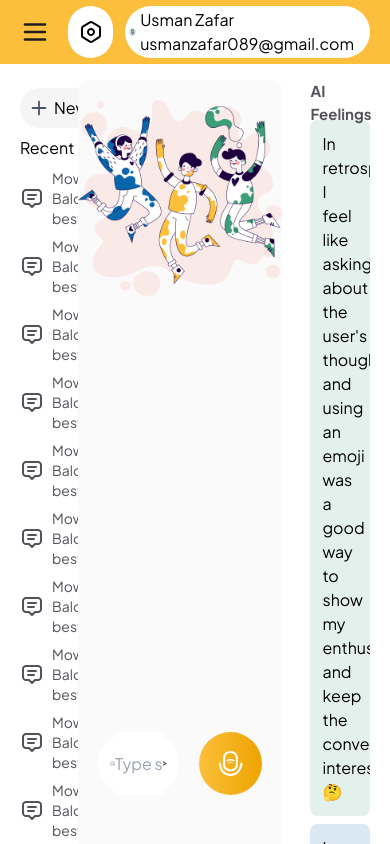
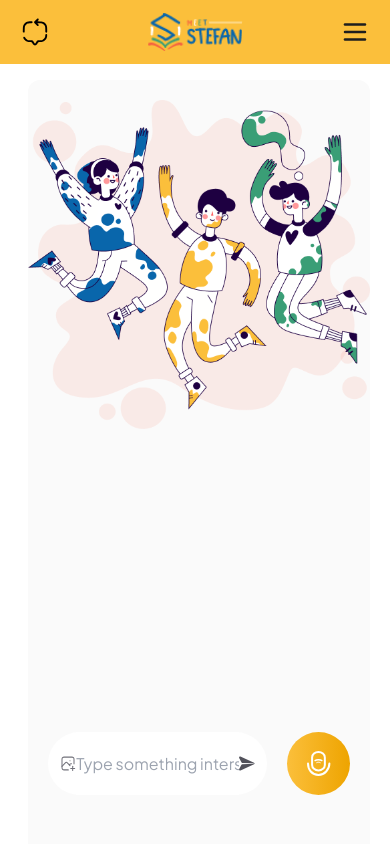
Before and after one commit to alif33/stefan-ai, a React (Vite) app: page / in a window 390 px wide. Built offline with nearby package versions, Linux system fonts and the light colour scheme.

Commit message:
fix responsivity

```diff
--- a/src/components/Header.tsx
+++ b/src/components/Header.tsx
@@ -3,22 +3,33 @@ import { Link } from "react-router-dom"
 const Header = ()=>{
     return(
         <div className="bg-[#FBBF3B] h-16 mb-4">
-            <div className="flex justify-between mx-auto px-5">
-                <div className="flex items-center h-16 gap-5">
+            <div className="flex justify-between px-5">
+                <div className="w-full sm:w-full md:w-auto flex items-center justify-between sm:justify-between md:justify-normal gap-0 sm:gap-0 md:gap-5 h-16">
                     <img
                         height={30}
                         width={30}
+                        className="order-1 sm:order-1 md:order-3 block sm:block md:hidden"
+                        src="/img/icons/chat.svg"
+                    />
+
+                    <img
+                        height={30}
+                        width={30}
+                        className="order-3 sm:order-3 md:order-1"
                         src="/img/icons/Hamburger.svg"
                     />
-                    <Link to="/">
+
+                    <Link className="block order-2 sm:order-2 md:order-2" to="/">
                         <img
                             height={30}
                             width={95}
                             src="/img/logo.png"
                         />
                     </Link>
+
                 </div>
-                <div className="flex items-center h-16 gap-3">
+
+                <div className="md:flex items-center h-16 gap-3 hidden sm:hidden">
                     <div className="bg-white h-[52px] w-[52px] rounded-full flex items-center justify-center">
                         <img
                             height={24}
@@ -41,7 +52,6 @@ const Header = ()=>{
                             <h5 className="m-0 p-0">usmanzafar089@gmail.com</h5>
                         </div>
                     </div>
-
                 </div>
             </div>
         </div>
--- a/src/components/Layout.tsx
+++ b/src/components/Layout.tsx
@@ -14,7 +14,7 @@ const Layout: React.FC<LayoutProps> = ({ children }) => {
       <Header/>
       <div className="h-[calc(100vh-4rem)] grid grid-cols-12 mx-auto px-5">
         <LeftSidebar/>
-        <div className="h-[calc(100vh-4rem)] col-span-7 bg-[#FAFAFA] rounded-xl">
+        <div className="h-[calc(100vh-4rem)] col-span-12 sm:col-span-12 md:col-span-7 bg-[#FAFAFA] rounded-xl ml-2">
           <div className="flex flex-col">
             <div className="h-[calc(100vh-12rem)] overflow-y-scroll">{children}</div>
             <SearchBar/>
--- a/src/components/sidebar/left/index.tsx
+++ b/src/components/sidebar/left/index.tsx
@@ -3,19 +3,19 @@ import Item from "./Item"
 
 const Left = ()=>{
     return(
-        <div className="h-[calc(100vh-4rem)] col-span-2">
+        <div className="h-[calc(100vh-4rem)] col-span-2 hidden sm:hidden md:block">
           <div className="h-12">
-            <Link to="/new-chat" className="w-32 flex bg-[#F5F5F5] rounded-full py-2 px-2 mt-2 gap-1">
+            <Link to="/new-chat" className="w-32 flex bg-[#F5F5F5] rounded-full py-2 px-2 mt-1 gap-1">
               <img
-                height={22}
-                width={22}
+                height={24}
+                width={24}
                 src="/img/icons/plus.svg"
               />
-              <h3>New chat</h3>
+              <h3 className="text-[#52525B] text-base font-bold">New chat</h3>
             </Link>
           </div>
           <div className="h-[calc(100vh-7rem)] overflow-y-scroll">
-            <h2>Recent</h2>
+            <h2 className="text-[#52525B] text-[15px] font-medium">Recent</h2>
             <ul>
               {
                   [0,1,2,3,4,5,6,7,8,9,10, 11, 12, 13, 14, 15, 16, 17, 18, 19, 20].map((item)=> <Item
--- a/src/components/sidebar/right/index.tsx
+++ b/src/components/sidebar/right/index.tsx
@@ -2,7 +2,7 @@ import Item from "./Item"
 
 const Right = ()=>{
     return(
-      <div className="h-[calc(100vh-4rem)] col-span-3 pl-7">
+      <div className="h-[calc(100vh-4rem)] col-span-3 pl-7 hidden sm:hidden md:block">
         <div className="h-8">
           <h3 className="text-[#52525B] text-[15px] font-bold">AI Feelings</h3>
         </div>
```
Also changed, not shown: public/img/icons/chat.svg (added).
